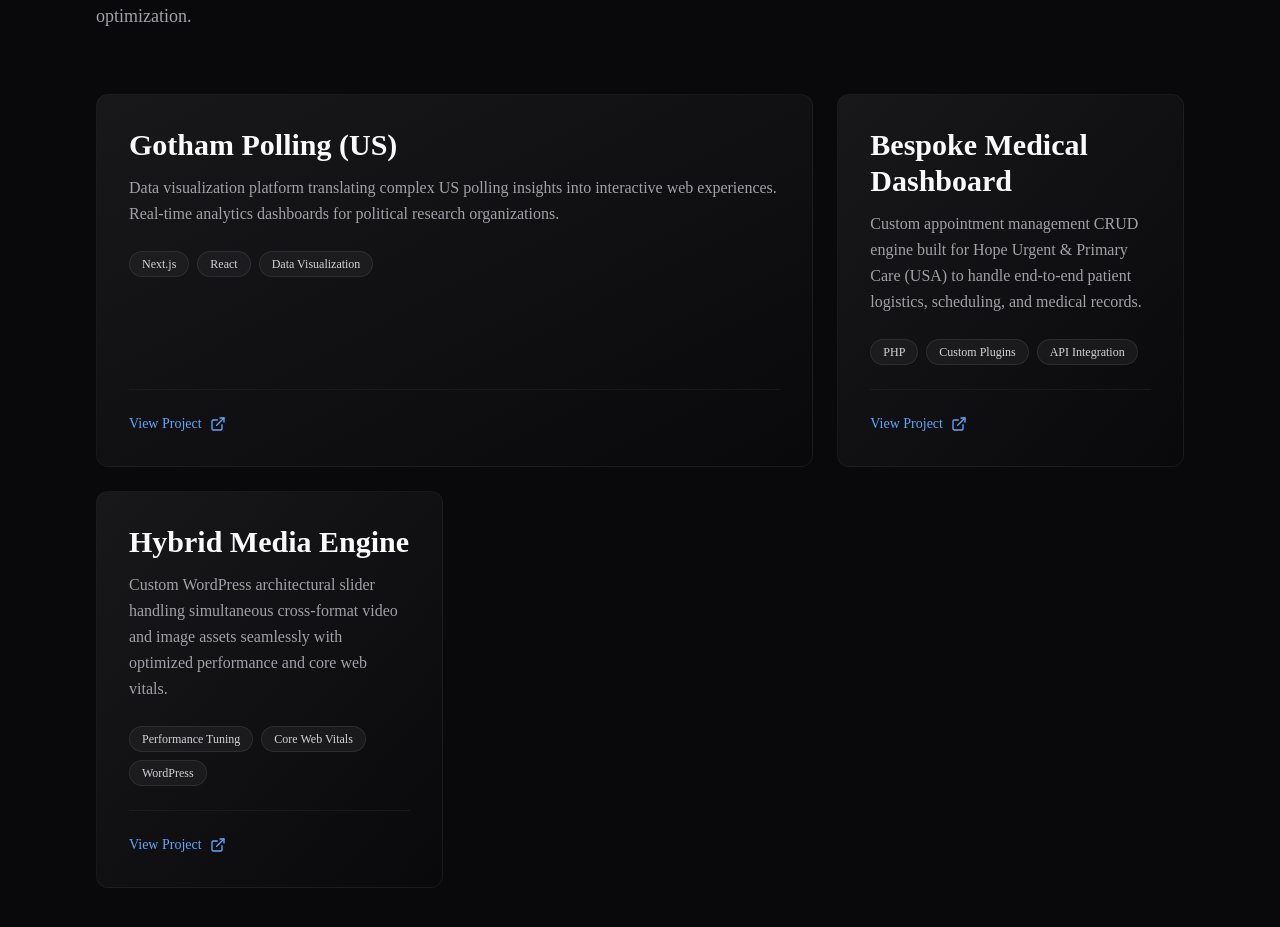
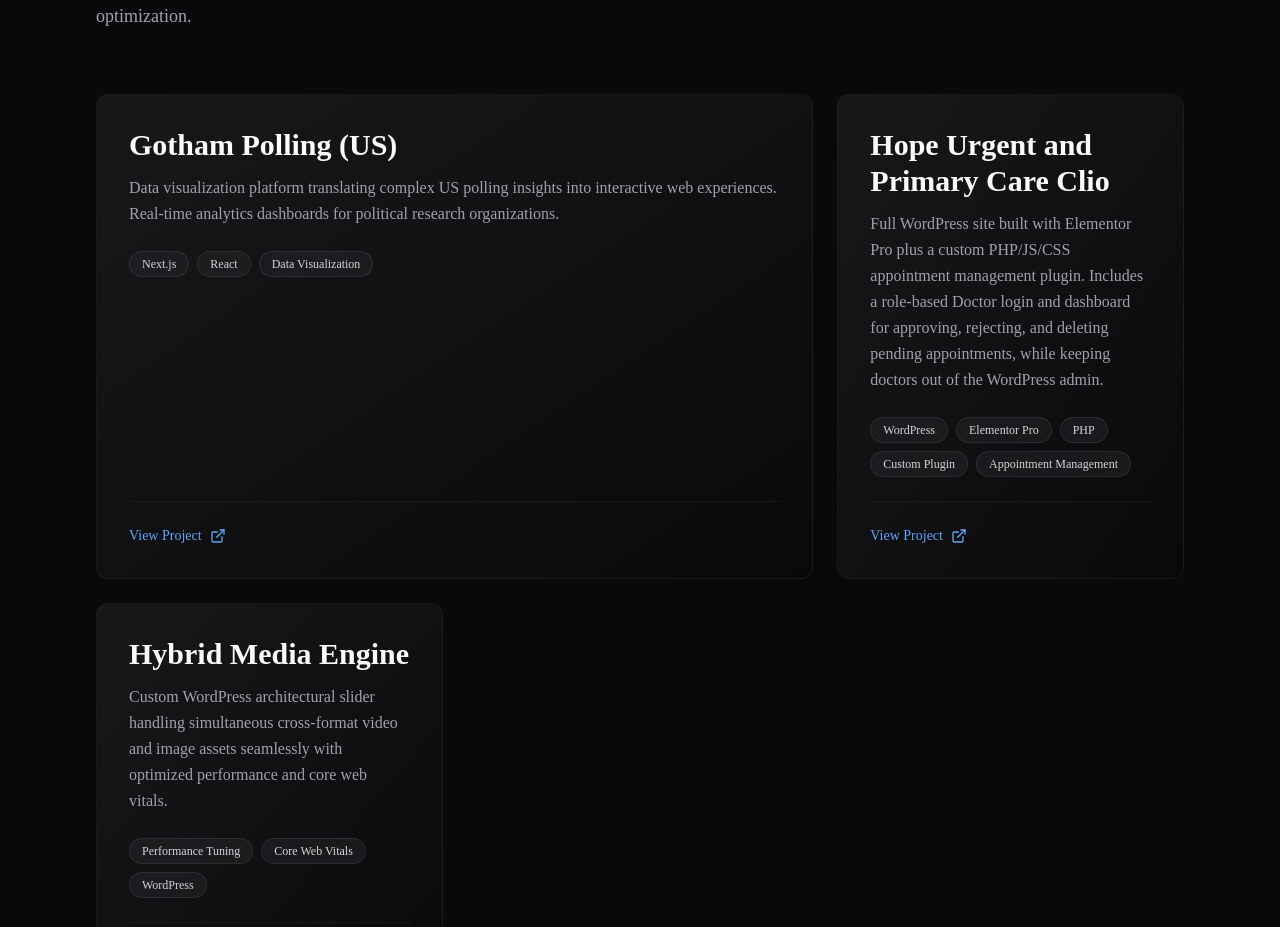
Before and after one commit to Masab-Umair/portfolio, a Next.js app: page / in a window 1280 px wide. Shown: the part 1030-1957 px from the top of the page. Built offline with nearby package versions, Linux system fonts and the light colour scheme.

Commit message:
projects

```diff
--- a/app/components/Projects.tsx
+++ b/app/components/Projects.tsx
@@ -20,16 +20,16 @@
     description:
       "Data visualization platform translating complex US polling insights into interactive web experiences. Real-time analytics dashboards for political research organizations.",
     tags: ["Next.js", "React", "Data Visualization"],
-    link: "#",
+    link: "https://gothampolling.com/",
     featured: true,
   },
   {
     id: 2,
-    title: "Bespoke Medical Dashboard",
+    title: "Hope Urgent and Primary Care Clio",
     description:
-      "Custom appointment management CRUD engine built for Hope Urgent & Primary Care (USA) to handle end-to-end patient logistics, scheduling, and medical records.",
-    tags: ["PHP", "Custom Plugins", "API Integration"],
-    link: "#",
+      "Full WordPress site built with Elementor Pro plus a custom PHP/JS/CSS appointment management plugin. Includes a role-based Doctor login and dashboard for approving, rejecting, and deleting pending appointments, while keeping doctors out of the WordPress admin.",
+    tags: ["WordPress", "Elementor Pro", "PHP", "Custom Plugin", "Appointment Management"],
+    link: "https://hopeurgentandprimarycareclio.com/",
   },
   {
     id: 3,
```
